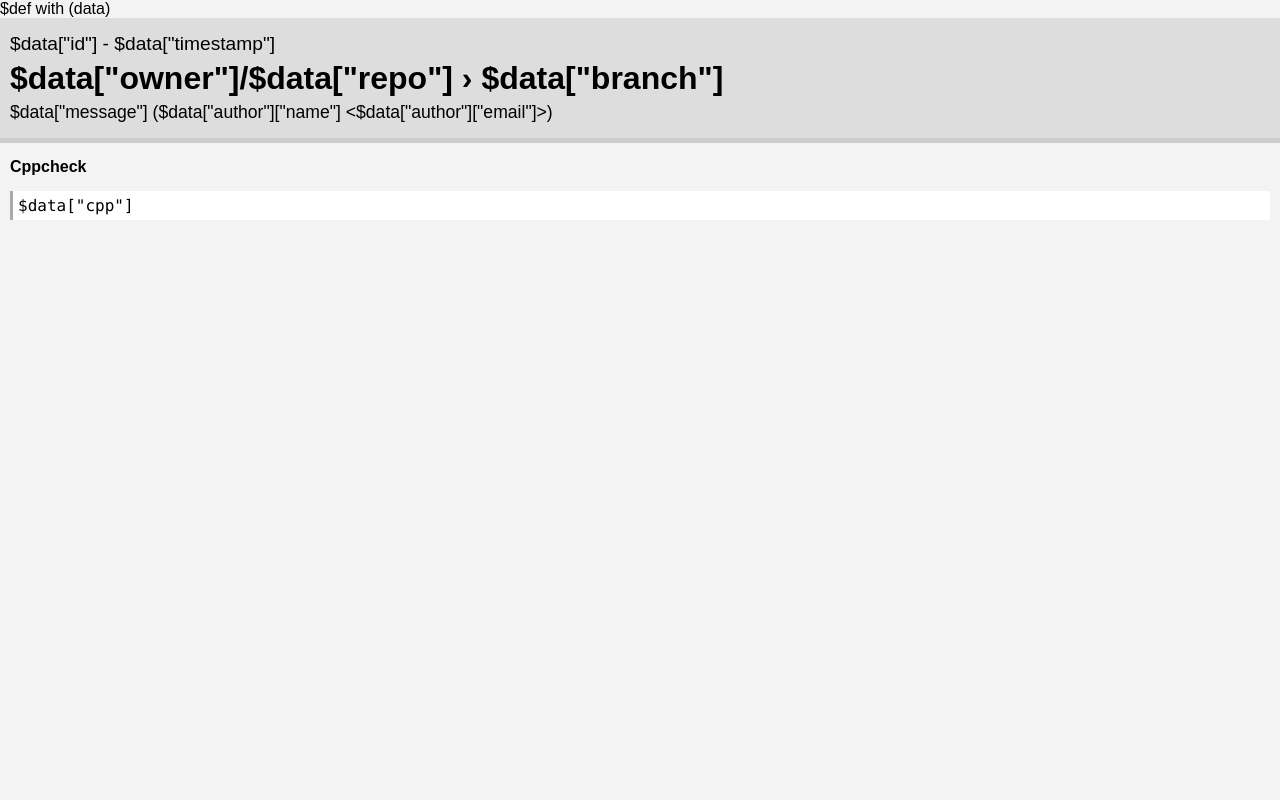
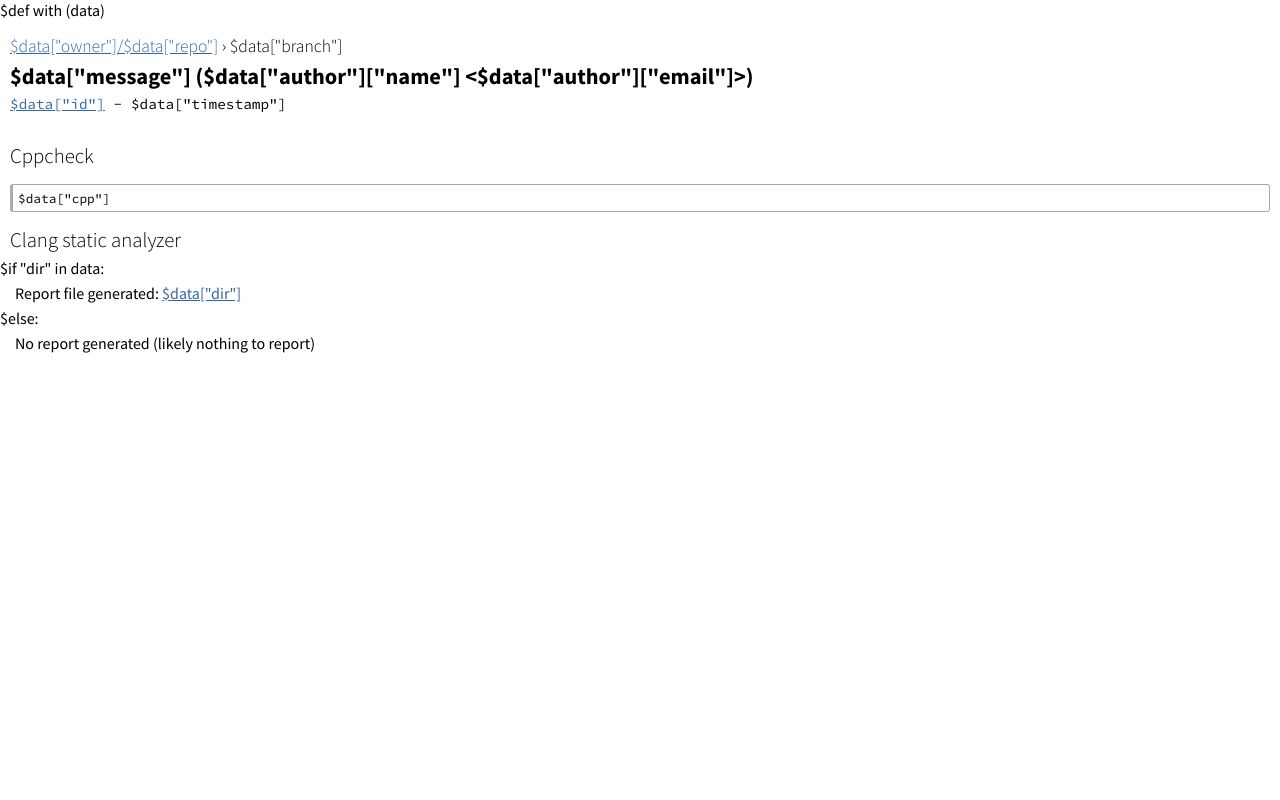
Before and after one commit to qpfiffer/richelieu, a Python web app: template templates/log.html in a window 1280 px wide. Run offline with Jinja, Linux system fonts and the light colour scheme; the template is opened without the code that fills it, so the values that code supplies are empty.

Commit message:
Templates have useful links now

```diff
--- a/scripts.py
+++ b/scripts.py
@@ -28,10 +28,11 @@
         else:
             outcpp = ''.join(cppres)
         # Run clang static analyzer (scan-build)
+        print "Running clang static analyzer.."
         clangres = Popen(["scan-build","--use-analyzer","/usr/bin/clang","-o","/var/www/scans/"+owner+"/"+repo,"gmake","clean","liboleg","oleg_test"], cwd=owner+"/"+repo, stdout=PIPE, stderr=PIPE).stdout.readlines()
         last = clangres[len(clangres)-1]
         if last.find("No bugs") < 0:
-            cdata["dir"] = last[last.find("scan/")+5:last.find("examine")-5]
+            cdata["dir"] = last[last.find("20"):last.find("examine")-5]
         # Write to files
         with open(owner+"/"+filepath+".cppcheck.diff","w") as difffile:
             difffile.write(''.join(cppres))
--- a/templates/log.html
+++ b/templates/log.html
@@ -3,30 +3,40 @@
 <html>
 <head>
 <title>Last log for $data["owner"]/$data["repo"]</title>
+<link href='http://fonts.googleapis.com/css?family=Source+Sans+Pro:300,400,700|Source+Code+Pro' rel='stylesheet' type='text/css'>
 <style>
 body {
-	font-family: sans-serif;
+	font-family: 'Source Sans Pro', sans-serif;
 	padding: 0; margin: 0;
-	background-color: #f3f3f3;
 }
 h1,h2,h3,h4 { margin: 0; padding: 0; }
-h2 { font-size: 1.2em; margin: 5px 0; font-weight: normal; }
-h3 { font-size: 1.1em; margin: 5px 0; font-weight: normal; }
-h4 { padding: 5px 10px; }
-header { background-color: #ddd; border-bottom: 5px solid #ccc;
-	     padding: 10px; margin-bottom: 10px; }
-pre { font-family: "Consolas", monospace; border-left: 3px solid #aaa;
-	  padding: 5px; margin: 10px; background-color: #fff; }
+h1,h2,h3 { font-family: "Source Sans Pro", sans-serif; }
+h1 { font-size: 1.4em; font-weight: 700; }
+h2 { font-size: 1.0em; margin: 5px 0; font-weight: 300; }
+h3 { font-size: 1.1em; margin: 5px 0; font-weight: 300; }
+h4 { padding: 5px 10px; font-weight: 300; font-size: 1.3em; }
+header { padding: 10px; margin-bottom: 10px; }
+pre { font-family: "Source Code Pro", "Consolas", monospace;
+	  border: 1px solid #aaa; font-size: 0.8em;
+	  padding: 5px; margin: 10px; border-left-width: 3px;
+	  border-radius: 3px; }
+p { padding: 0 10px; margin: 5px; }
+a, a:visited { color: #36a; }
 </style>
 </head>
 <body>
 <header>
-	<h2>$data["id"] - $data["timestamp"]</h2>
-	<h1>$data["owner"]/$data["repo"] &rsaquo; $data["branch"]</h1>
-	<h3>$data["message"] ($data["author"]["name"] &lt;$data["author"]["email"]>)</h3>
+	<h3><a href="/richelieu/$data["owner"]/$data["repo"]">$data["owner"]/$data["repo"]</a> &rsaquo; $data["branch"]</h3>
+	<h1>$data["message"] ($data["author"]["name"] &lt;$data["author"]["email"]>)</h1>
+	<h2 style="font-size: 0.9em; font-family:'Source Code Pro',monospace;"><a href="https://github.com/$data["owner"]/$data["repo"]/commit/$data["id"]">$data["id"]</a> - $data["timestamp"]</h2>
 </header>
 <h4>Cppcheck</h4>
 <pre>$data["cpp"]</pre>
+<h4>Clang static analyzer</h4>
+$if "dir" in data:
+	<p>Report file generated: <a href="https://padrepio.in/scans/$data["owner"]/$data["repo"]/$data["dir"]">$data["dir"]</a></p>
+$else:
+	<p>No report generated (likely nothing to report)</p>
 <script>
 pre = document.querySelector("pre");
 if (pre.innerHTML.length > 0) {
```
